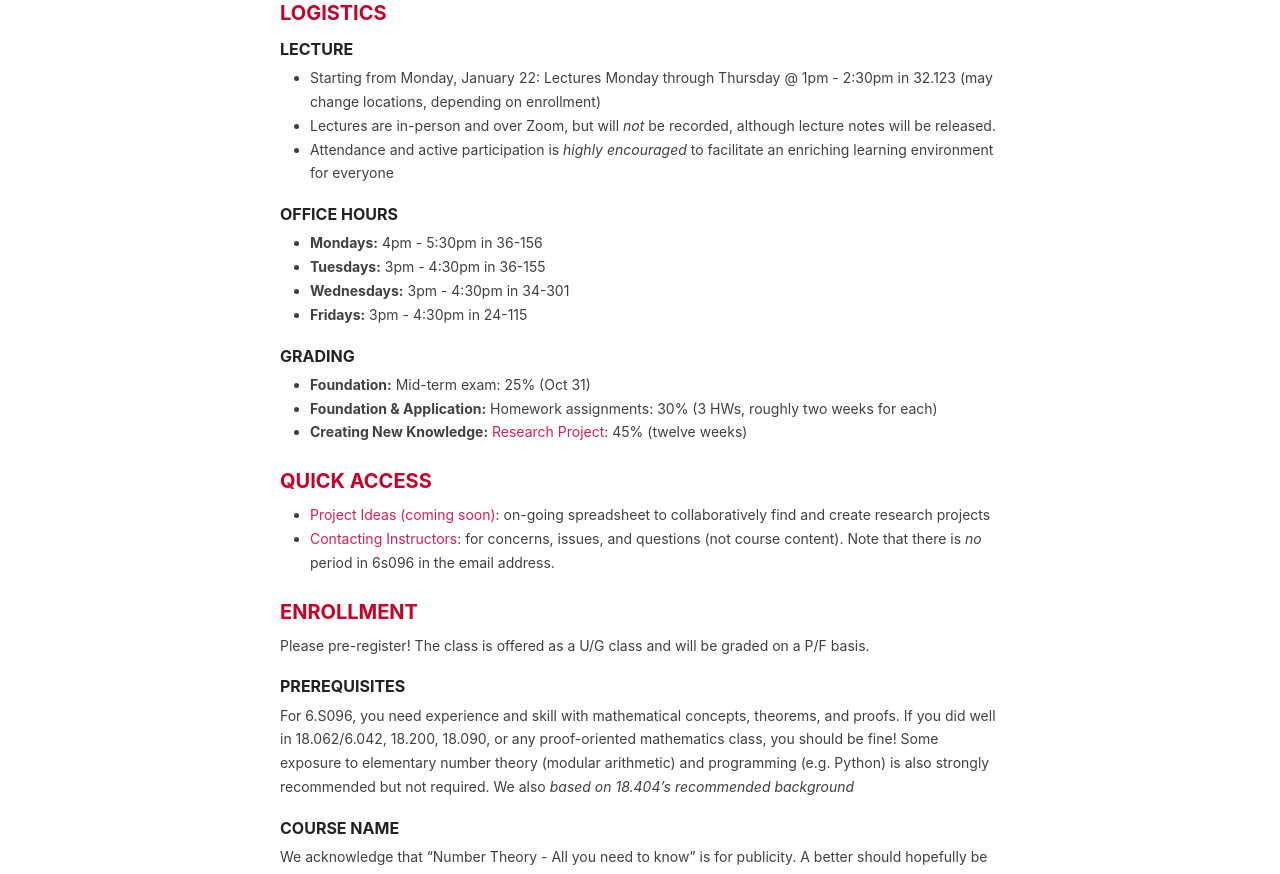
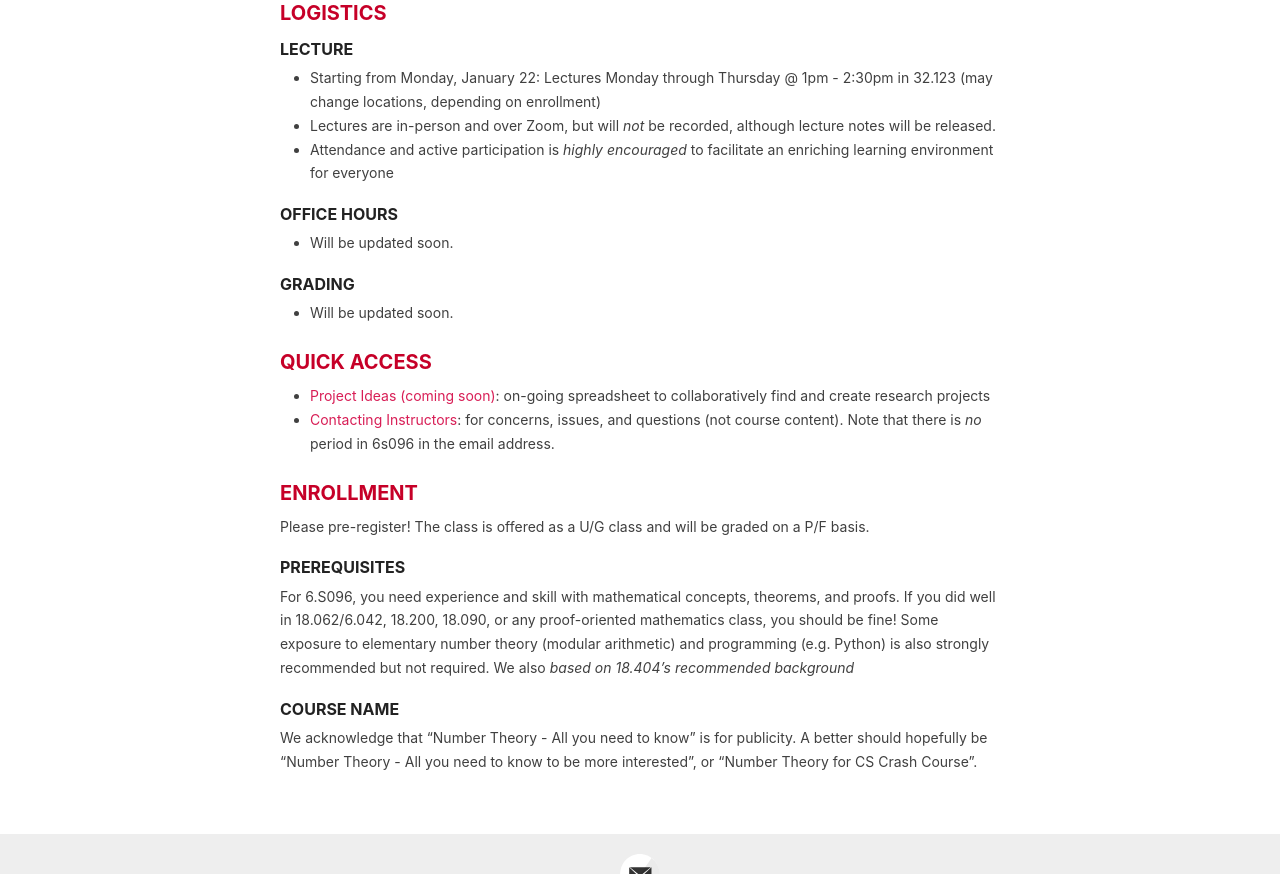
Before and after one commit to 6s096-iap24/6s096-iap24.github.io, a Jekyll site: the page built from _pages/home.md, in a window 1280 px wide and 900 px high, scrolled down 865 px, cut to the strip 26-900 px from the top of the window. Built offline with Jekyll 4.4.1, drawn with Linux system fonts in a browser that asks for light colours.

Commit message:
Update home.md

```diff
--- a/_pages/home.md
+++ b/_pages/home.md
@@ -35,16 +35,11 @@ The assessments will consist of weekly homeworks with a small final project. The
 - Attendance and active participation is *highly encouraged* to facilitate an enriching learning environment for everyone
 
 ### OFFICE HOURS
-- **Mondays:** 4pm - 5:30pm in 36-156
-- **Tuesdays:** 3pm - 4:30pm in 36-155
-- **Wednesdays:** 3pm - 4:30pm in 34-301
-- **Fridays:** 3pm - 4:30pm in 24-115
+- Will be updated soon.
 
 
 ### GRADING
-- **Foundation:** Mid-term exam: 25% (Oct 31)
-- **Foundation & Application:** Homework assignments: 30% (3 HWs, roughly two weeks for each)
-- **Creating New Knowledge:** [Research Project](project): 45% (twelve weeks)
+- Will be updated soon.
 
 ## QUICK ACCESS
 
```
